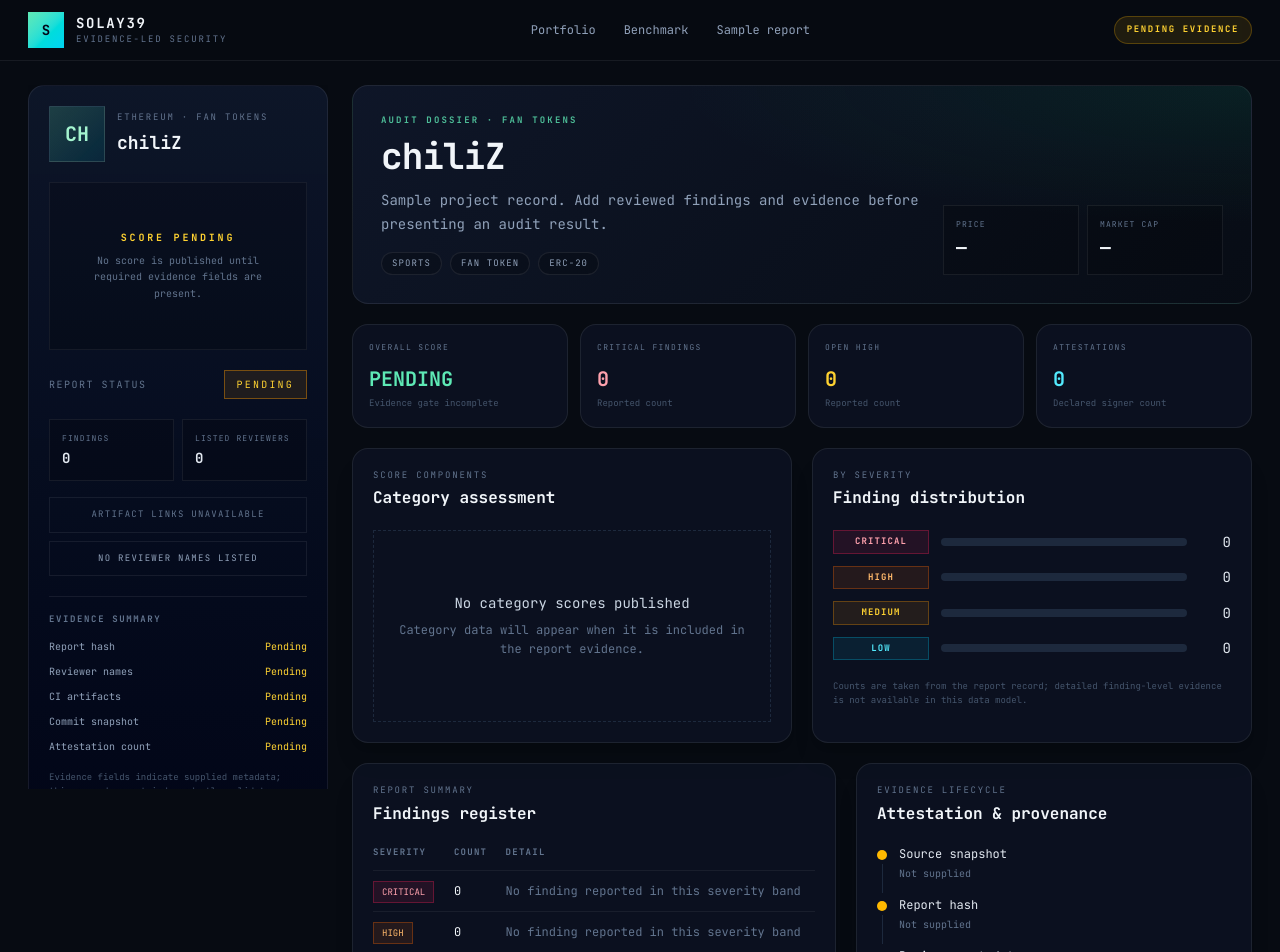
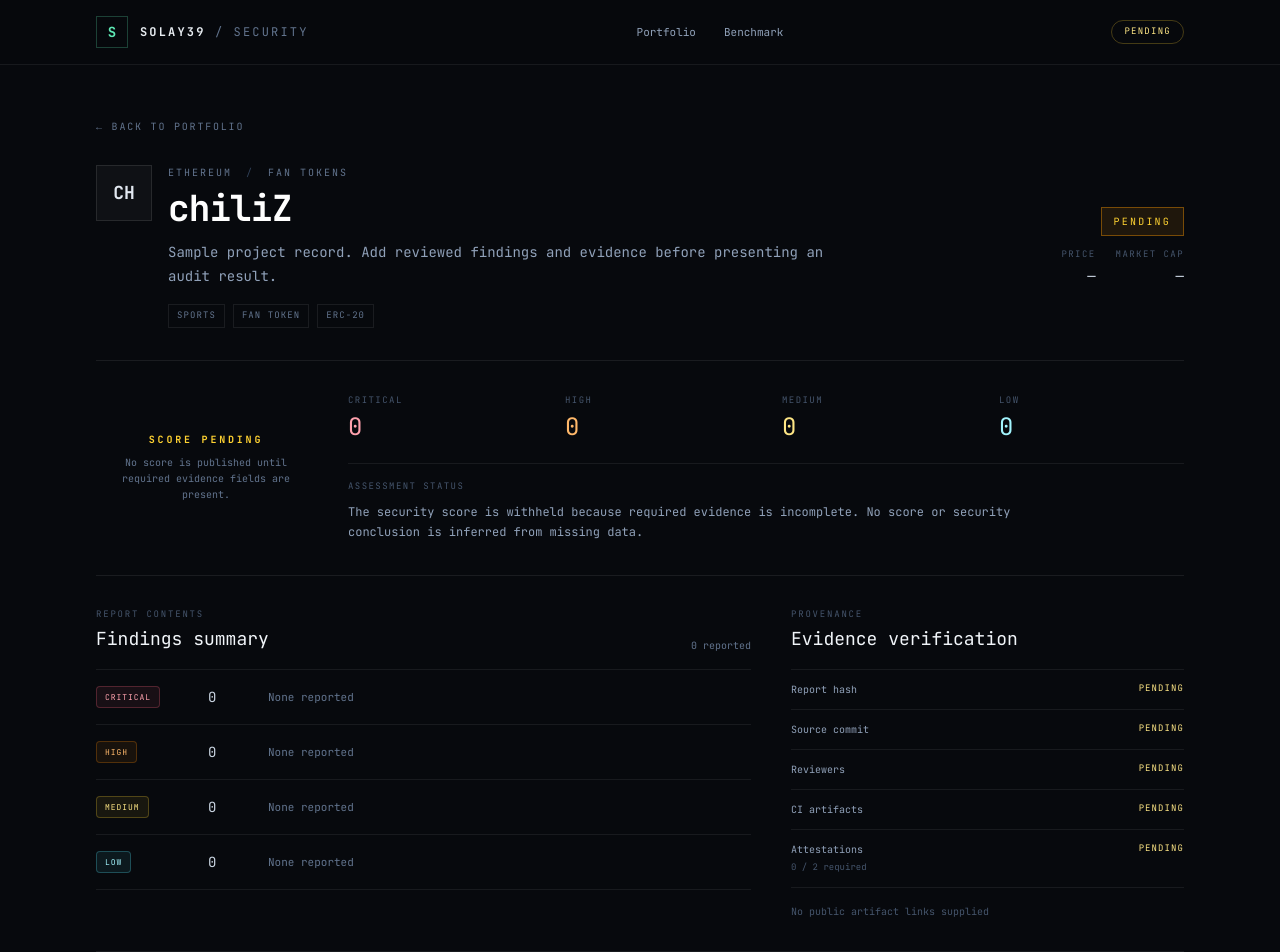
Before and after one commit to solay39/v0-smart-contract-audit-kc, a Next.js app: page /audit/chiliz in a window 1280 px wide. Shown: the top 952 px of the page. Built offline with nearby package versions, Linux system fonts and the light colour scheme.

Commit message:
fix: restore enterprise audit detail layout for pending reports

```diff
--- a/components/AuditEnterpriseDetail.tsx
+++ b/components/AuditEnterpriseDetail.tsx
@@ -1,15 +1,6 @@
 "use client"
 
 import Link from "next/link"
-import {
-  Bar,
-  BarChart,
-  CartesianGrid,
-  ResponsiveContainer,
-  Tooltip,
-  XAxis,
-  YAxis,
-} from "recharts"
 import { ScoreBadge } from "@/components/ScoreBadge"
 import { SecurityScoreRing } from "@/components/SecurityScoreRing"
 import { hasEnoughEvidence } from "@/lib/verification"
@@ -19,157 +10,136 @@ type Props = { project: AuditProject }
 type Severity = "CRITICAL" | "HIGH" | "MEDIUM" | "LOW"
 
 const severityStyles: Record<Severity, string> = {
-  CRITICAL: "border-rose-500/30 bg-rose-500/10 text-rose-300",
-  HIGH: "border-orange-500/30 bg-orange-500/10 text-orange-300",
-  MEDIUM: "border-amber-500/30 bg-amber-500/10 text-amber-300",
-  LOW: "border-cyan-500/30 bg-cyan-500/10 text-cyan-300",
+  CRITICAL: "border-rose-400/25 bg-rose-400/[0.07] text-rose-300",
+  HIGH: "border-orange-400/25 bg-orange-400/[0.07] text-orange-300",
+  MEDIUM: "border-amber-300/25 bg-amber-300/[0.07] text-amber-200",
+  LOW: "border-cyan-300/25 bg-cyan-300/[0.07] text-cyan-200",
 }
 
 export function AuditEnterpriseDetail({ project }: Props) {
   const evidence = project.evidence
-  const evidenceComplete = hasEnoughEvidence(evidence)
-  const score = evidenceComplete && project.score != null ? project.score : null
-  const categories = project.scoreBreakdown
-    ? [
-        { name: "Code security", score: project.scoreBreakdown.codeSecurity },
-        { name: "Architecture", score: project.scoreBreakdown.architecture },
-        { name: "Governance", score: project.scoreBreakdown.governance },
-        { name: "Economics", score: project.scoreBreakdown.economics },
-        { name: "On-chain", score: project.scoreBreakdown.onChain },
-      ]
-    : []
+  const verified = hasEnoughEvidence(evidence) && project.score !== null && project.score !== undefined
+  const score = verified ? project.score : null
 
-  const evidenceChecks = [
-    { label: "Report hash", present: Boolean(evidence.reportHash?.trim()), value: evidence.reportHash },
-    { label: "Reviewer names", present: Boolean(evidence.reviewerNames?.length), value: evidence.reviewerNames?.join(", ") },
-    { label: "CI artifacts", present: Boolean(evidence.ciArtifacts?.length), value: evidence.ciArtifacts?.join(", ") },
-    { label: "Commit snapshot", present: Boolean(evidence.commitHash?.trim()), value: evidence.commitHash },
-    { label: "Attestation count", present: Number(evidence.attestationCount ?? 0) >= 2, value: evidence.attestationCount ? `${evidence.attestationCount} declared signers` : undefined },
-  ]
-
-  const findingCounts: { severity: Severity; count: number }[] = [
+  const findings: { severity: Severity; count: number }[] = [
     { severity: "CRITICAL", count: project.findings.critical },
     { severity: "HIGH", count: project.findings.high },
     { severity: "MEDIUM", count: project.findings.medium },
     { severity: "LOW", count: project.findings.low },
   ]
-  const totalFindings = findingCounts.reduce((sum, item) => sum + item.count, 0)
-  const artifactLinks = (evidence.ciArtifacts ?? []).filter((item) => /^https:\/\//i.test(item))
+  const totalFindings = findings.reduce((sum, finding) => sum + finding.count, 0)
+
+  const evidenceItems = [
+    { label: "Report hash", value: evidence.reportHash, present: Boolean(evidence.reportHash?.trim()) },
+    { label: "Source commit", value: evidence.commitHash, present: Boolean(evidence.commitHash?.trim()) },
+    { label: "Reviewers", value: evidence.reviewerNames?.join(", "), present: Boolean(evidence.reviewerNames?.length) },
+    { label: "CI artifacts", value: evidence.ciArtifacts?.length ? `${evidence.ciArtifacts.length} supplied` : undefined, present: Boolean(evidence.ciArtifacts?.length) },
+    { label: "Attestations", value: `${evidence.attestationCount ?? 0} / 2 required`, present: Number(evidence.attestationCount ?? 0) >= 2 },
+  ]
+  const artifactUrls = (evidence.ciArtifacts ?? []).filter((item) => /^https:\/\//i.test(item))
 
   return (
-    <div className="min-h-screen bg-[#070b12] text-slate-100 selection:bg-emerald-400/20">
-      <header className="sticky top-0 z-30 border-b border-white/[0.07] bg-[#070b12]/90 backdrop-blur-xl">
-        <div className="mx-auto flex max-w-[1480px] items-center justify-between px-4 py-3 sm:px-7">
+    <div className="min-h-screen bg-[#07090d] text-[#e8edf2]">
+      <header className="sticky top-0 z-20 border-b border-white/[0.07] bg-[#07090d]/95 backdrop-blur">
+        <div className="mx-auto flex h-16 max-w-6xl items-center justify-between px-5 sm:px-8">
           <Link href="/" className="flex items-center gap-3 no-underline">
-            <span className="flex h-9 w-9 items-center justify-center rounded-xl bg-gradient-to-br from-emerald-300 to-cyan-400 text-sm font-black text-slate-950">S</span>
-            <span><span className="block text-sm font-bold tracking-[0.12em]">SOLAY39</span><span className="block text-[9px] uppercase tracking-[0.2em] text-slate-500">Evidence-led security</span></span>
+            <span className="flex h-8 w-8 items-center justify-center rounded-lg border border-emerald-300/25 text-sm font-bold text-emerald-300">S</span>
+            <span className="text-xs font-semibold tracking-[0.18em]">SOLAY39 <span className="font-normal text-slate-500">/ SECURITY</span></span>
           </Link>
-          <nav aria-label="Main navigation" className="hidden items-center gap-7 text-xs text-slate-400 sm:flex">
+          <nav aria-label="Main navigation" className="flex items-center gap-5 text-[11px] text-slate-400 sm:gap-7">
             <Link href="/" className="transition hover:text-white">Portfolio</Link>
             <Link href="/benchmark" className="transition hover:text-white">Benchmark</Link>
-            <Link href="/audit/injective-token" className="transition hover:text-white">Sample report</Link>
           </nav>
-          <div className={`rounded-full border px-3 py-1.5 text-[9px] font-semibold tracking-[0.18em] ${evidenceComplete ? "border-emerald-400/25 bg-emerald-400/10 text-emerald-300" : "border-amber-400/25 bg-amber-400/10 text-amber-300"}`}>
-            {evidenceComplete ? "EVIDENCE FIELDS PRESENT" : "PENDING EVIDENCE"}
-          </div>
+          <span className={`hidden rounded-full border px-3 py-1 text-[9px] font-medium tracking-[0.14em] sm:inline-flex ${verified ? "border-emerald-300/25 text-emerald-300" : "border-amber-300/25 text-amber-200"}`}>
+            {verified ? "EVIDENCE READY" : "PENDING"}
+          </span>
         </div>
       </header>
 
-      <div className="mx-auto grid max-w-[1480px] gap-6 px-4 py-6 sm:px-7 lg:grid-cols-[300px_minmax(0,1fr)]">
-        <aside className="lg:sticky lg:top-[78px] lg:max-h-[calc(100vh-96px)] lg:self-start lg:overflow-y-auto">
-          <div className="rounded-2xl border border-white/[0.08] bg-gradient-to-b from-slate-900/90 to-slate-950 p-5 shadow-2xl shadow-black/20">
-            <div className="flex items-center gap-3">
-              <div className="flex h-14 w-14 shrink-0 items-center justify-center rounded-xl border border-white/10 bg-gradient-to-br from-emerald-300/20 to-cyan-400/10 text-xl font-bold text-emerald-200">{project.ticker.slice(0, 2)}</div>
-              <div className="min-w-0"><p className="text-[9px] uppercase tracking-[0.2em] text-slate-500">{project.network} · {project.category}</p><h1 className="mt-1 truncate text-lg font-semibold">{project.name}</h1></div>
+      <main className="mx-auto max-w-6xl px-5 py-8 sm:px-8 sm:py-12">
+        <Link href="/" className="text-[10px] uppercase tracking-[0.18em] text-slate-500 transition hover:text-slate-200">← Back to portfolio</Link>
+
+        <section className="mt-7 border-b border-white/[0.08] pb-8">
+          <div className="flex flex-col gap-8 md:flex-row md:items-center md:justify-between">
+            <div className="flex items-start gap-4">
+              <div className="flex h-14 w-14 shrink-0 items-center justify-center rounded-xl border border-white/10 bg-white/[0.03] text-lg font-semibold text-slate-200">{project.ticker.slice(0, 2)}</div>
+              <div className="min-w-0">
+                <p className="text-[10px] uppercase tracking-[0.2em] text-slate-500">{project.network} <span className="px-1.5 text-slate-700">/</span> {project.category}</p>
+                <h1 className="mt-2 text-3xl font-semibold tracking-tight text-white sm:text-4xl">{project.name}</h1>
+                <p className="mt-3 max-w-2xl text-sm leading-6 text-slate-400">{project.description}</p>
+                <div className="mt-4 flex flex-wrap gap-2">{project.tags.map((tag) => <span key={tag} className="border border-white/[0.08] px-2 py-1 text-[9px] uppercase tracking-[0.12em] text-slate-500">{tag}</span>)}</div>
+              </div>
             </div>
-
-            <div className="my-5 flex justify-center rounded-xl border border-white/[0.06] bg-black/20 py-2">
-              <SecurityScoreRing score={score} evidence={evidence} />
-            </div>
-            <div className="flex items-center justify-between"><span className="text-[10px] uppercase tracking-[0.15em] text-slate-500">Report status</span><ScoreBadge score={score} rating={evidenceComplete ? project.rating : "PENDING"} evidence={evidence} /></div>
-
-            <div className="mt-5 grid grid-cols-2 gap-2">
-              <Metric label="Findings" value={String(totalFindings)} />
-              <Metric label="Listed reviewers" value={String(evidence.reviewerNames?.length ?? 0)} />
-            </div>
-            <div className="mt-4 space-y-2">
-              {artifactLinks.length > 0 ? artifactLinks.map((url) => <a key={url} href={url} target="_blank" rel="noreferrer" className="block rounded-lg border border-emerald-400/20 bg-emerald-400/[0.06] px-3 py-2.5 text-center text-[9px] font-semibold uppercase tracking-[0.16em] text-emerald-200 transition hover:bg-emerald-400/10">View artifact ↗</a>) : <div className="rounded-lg border border-white/[0.07] px-3 py-2.5 text-center text-[9px] uppercase tracking-[0.14em] text-slate-500">Artifact links unavailable</div>}
-              <div className="rounded-lg border border-white/[0.07] px-3 py-2.5 text-center text-[9px] uppercase tracking-[0.14em] text-slate-400">{evidence.reviewerNames?.length ? `${evidence.reviewerNames.length} reviewer name(s) listed` : "No reviewer names listed"}</div>
-            </div>
-            <div className="mt-5 border-t border-white/[0.07] pt-4">
-              <div className="mb-3 text-[9px] font-semibold uppercase tracking-[0.18em] text-slate-500">Evidence summary</div>
-              <div className="space-y-2.5">
-                {evidenceChecks.map((item) => <div key={item.label} className="flex items-start justify-between gap-3 text-[10px]"><span className="text-slate-400">{item.label}</span><span className={item.present ? "max-w-[150px] truncate text-right text-emerald-300" : "text-amber-300"}>{item.present ? item.value : "Pending"}</span></div>)}
+            <div className="flex min-w-[220px] flex-col items-start gap-3 md:items-end">
+              <ScoreBadge score={score} rating={verified ? project.rating : "PENDING"} evidence={evidence} />
+              <div className="flex gap-5 text-right">
+                <div><p className="text-[9px] uppercase tracking-[0.16em] text-slate-600">Price</p><p className="mt-1 text-sm text-slate-300">{project.price}</p>{project.change24h && <p className="mt-0.5 text-[10px] text-slate-500">{project.change24h}</p>}</div>
+                <div><p className="text-[9px] uppercase tracking-[0.16em] text-slate-600">Market cap</p><p className="mt-1 text-sm text-slate-300">{project.marketCap}</p></div>
               </div>
-              <p className="mt-4 text-[9px] leading-relaxed text-slate-600">Evidence fields indicate supplied metadata; this page does not independently validate signatures or artifact contents.</p>
             </div>
           </div>
-        </aside>
+        </section>
 
-        <main className="min-w-0 space-y-5">
-          <section className="overflow-hidden rounded-2xl border border-white/[0.08] bg-[radial-gradient(ellipse_at_top_right,_rgba(16,185,129,0.10),_transparent_45%),linear-gradient(135deg,_rgba(15,23,42,0.95),_rgba(8,13,22,0.95))] p-5 sm:p-7">
-            <div className="flex flex-col justify-between gap-6 xl:flex-row xl:items-end">
-              <div><p className="text-[9px] font-semibold uppercase tracking-[0.24em] text-emerald-300/80">Audit dossier · {project.category}</p><h2 className="mt-2 text-3xl font-semibold tracking-tight sm:text-4xl">{project.name}</h2><p className="mt-3 max-w-2xl text-sm leading-6 text-slate-400">{project.description}</p><div className="mt-4 flex flex-wrap gap-2">{project.tags.map((tag) => <span key={tag} className="rounded-full border border-white/[0.08] bg-black/20 px-2.5 py-1 text-[9px] uppercase tracking-[0.12em] text-slate-400">{tag}</span>)}</div></div>
-              <div className="grid grid-cols-2 gap-2 sm:min-w-[280px]"><MarketMetric label="Price" value={project.price} change={project.change24h} /><MarketMetric label="Market cap" value={project.marketCap} /></div>
+        <section className="grid gap-8 border-b border-white/[0.08] py-8 md:grid-cols-[220px_minmax(0,1fr)] md:items-center">
+          <div className="flex justify-center md:justify-start"><SecurityScoreRing score={score} evidence={evidence} size={188} /></div>
+          <div className="grid grid-cols-2 gap-x-8 gap-y-5 sm:grid-cols-4">
+            <Summary label="Critical" value={project.findings.critical} tone="text-rose-300" />
+            <Summary label="High" value={project.findings.high} tone="text-orange-300" />
+            <Summary label="Medium" value={project.findings.medium} tone="text-amber-200" />
+            <Summary label="Low" value={project.findings.low} tone="text-cyan-200" />
+            <div className="col-span-2 border-t border-white/[0.07] pt-4 sm:col-span-4">
+              <p className="text-[9px] uppercase tracking-[0.16em] text-slate-600">Assessment status</p>
+              <p className="mt-2 max-w-2xl text-xs leading-5 text-slate-400">
+                {verified
+                  ? "Required evidence fields are present. This indicator does not independently validate the signature or contents of linked artifacts."
+                  : "The security score is withheld because required evidence is incomplete. No score or security conclusion is inferred from missing data."}
+              </p>
+            </div>
+          </div>
+        </section>
+
+        <div className="grid gap-10 py-8 lg:grid-cols-[minmax(0,1.25fr)_minmax(280px,0.75fr)]">
+          <section>
+            <div className="mb-4 flex items-end justify-between gap-4">
+              <div><p className="text-[9px] uppercase tracking-[0.2em] text-slate-600">Report contents</p><h2 className="mt-1 text-lg font-medium text-slate-100">Findings summary</h2></div>
+              <span className="text-[10px] text-slate-500">{totalFindings} reported</span>
+            </div>
+            <div className="divide-y divide-white/[0.07] border-y border-white/[0.07]">
+              {findings.map((item) => (
+                <div key={item.severity} className="grid grid-cols-[100px_48px_minmax(0,1fr)] items-center gap-3 py-4">
+                  <span className={`w-fit rounded border px-2 py-1 text-[8px] font-medium tracking-[0.12em] ${severityStyles[item.severity]}`}>{item.severity}</span>
+                  <span className="font-mono text-sm text-slate-300">{item.count}</span>
+                  <span className="text-[11px] text-slate-500">{item.count === 0 ? "None reported" : "Finding details are not included in this summary record."}</span>
+                </div>
+              ))}
             </div>
           </section>
 
-          <section className="grid grid-cols-2 gap-3 xl:grid-cols-4">
-            <Kpi label="Overall score" value={score === null ? "PENDING" : `${score}/100`} note={score === null ? "Evidence gate incomplete" : `Rating ${project.rating ?? "—"}`} />
-            <Kpi label="Critical findings" value={String(project.findings.critical)} note="Reported count" tone="rose" />
-            <Kpi label="Open high" value={String(project.findings.high)} note="Reported count" tone="amber" />
-            <Kpi label="Attestations" value={String(evidence.attestationCount ?? 0)} note="Declared signer count" tone="cyan" />
-          </section>
+          <aside>
+            <div className="mb-4"><p className="text-[9px] uppercase tracking-[0.2em] text-slate-600">Provenance</p><h2 className="mt-1 text-lg font-medium text-slate-100">Evidence verification</h2></div>
+            <div className="divide-y divide-white/[0.07] border-y border-white/[0.07]">
+              {evidenceItems.map((item) => (
+                <div key={item.label} className="flex items-start justify-between gap-4 py-3">
+                  <div className="min-w-0"><p className="text-[10px] text-slate-400">{item.label}</p>{item.value && <p className="mt-1 break-all text-[9px] text-slate-600">{item.value}</p>}</div>
+                  <span className={`shrink-0 text-[9px] uppercase tracking-[0.12em] ${item.present ? "text-emerald-300" : "text-amber-200"}`}>{item.present ? "Supplied" : "Pending"}</span>
+                </div>
+              ))}
+            </div>
+            <div className="mt-4 flex flex-wrap gap-3">
+              {artifactUrls.length ? artifactUrls.map((url) => <a key={url} href={url} target="_blank" rel="noreferrer" className="text-[10px] text-emerald-300 underline decoration-emerald-300/30 underline-offset-4 hover:decoration-emerald-300">View artifact ↗</a>) : <span className="text-[10px] text-slate-600">No public artifact links supplied</span>}
+              {evidence.reviewerNames?.length ? <span className="text-[10px] text-slate-500">{evidence.reviewerNames.length} reviewer name(s) listed</span> : null}
+            </div>
+          </aside>
+        </div>
 
-          <section className="grid gap-5 xl:grid-cols-2">
-            <Panel title="Category assessment" eyebrow="Score components">
-              {categories.length ? <div className="h-64 w-full"><ResponsiveContainer width="100%" height="100%"><BarChart data={categories} margin={{ top: 8, right: 12, bottom: 4, left: -18 }}><CartesianGrid stroke="#1e293b" vertical={false} /><XAxis dataKey="name" stroke="#64748b" tickLine={false} axisLine={false} tick={{ fontSize: 10 }} /><YAxis domain={[0, 100]} stroke="#64748b" tickLine={false} axisLine={false} tick={{ fontSize: 10 }} /><Tooltip contentStyle={{ background: "#0b1220", border: "1px solid #334155", borderRadius: 10, fontSize: 12 }} /><Bar dataKey="score" name="Score" fill="#34d399" radius={[6, 6, 0, 0]} /></BarChart></ResponsiveContainer></div> : <EmptyState title="No category scores published" detail="Category data will appear when it is included in the report evidence." />}
-            </Panel>
-            <Panel title="Finding distribution" eyebrow="By severity">
-              <div className="space-y-3">{findingCounts.map((finding) => <div key={finding.severity} className="flex items-center gap-3"><span className={`w-24 rounded-md border px-2 py-1 text-center text-[9px] font-semibold tracking-[0.12em] ${severityStyles[finding.severity]}`}>{finding.severity}</span><div className="h-2 flex-1 overflow-hidden rounded-full bg-slate-800"><div className="h-full rounded-full bg-gradient-to-r from-cyan-400 to-emerald-400" style={{ width: totalFindings ? `${Math.max(4, finding.count / totalFindings * 100)}%` : "0%" }} /></div><span className="w-8 text-right font-mono text-sm text-slate-200">{finding.count}</span></div>)}</div>
-              <p className="mt-5 text-[9px] text-slate-600">Counts are taken from the report record; detailed finding-level evidence is not available in this data model.</p>
-            </Panel>
-          </section>
-
-          <section className="grid gap-5 xl:grid-cols-[1.1fr_0.9fr]">
-            <Panel title="Findings register" eyebrow="Report summary">
-              <div className="overflow-x-auto"><table className="min-w-full text-left text-xs"><thead className="text-[9px] uppercase tracking-[0.14em] text-slate-500"><tr><th className="pb-3 pr-4">Severity</th><th className="pb-3 pr-4">Count</th><th className="pb-3">Detail</th></tr></thead><tbody>{findingCounts.map((item) => <tr key={item.severity} className="border-t border-white/[0.06]"><td className="py-3 pr-4"><span className={`rounded-md border px-2 py-1 text-[9px] ${severityStyles[item.severity]}`}>{item.severity}</span></td><td className="py-3 pr-4 font-mono">{item.count}</td><td className="py-3 text-slate-500">{item.count ? "Finding details not included in this report record" : "No finding reported in this severity band"}</td></tr>)}</tbody></table></div>
-            </Panel>
-            <Panel title="Attestation & provenance" eyebrow="Evidence lifecycle">
-              <div className="space-y-0">{[
-                { label: "Source snapshot", value: evidence.commitHash || "Not supplied", done: Boolean(evidence.commitHash) },
-                { label: "Report hash", value: evidence.reportHash || "Not supplied", done: Boolean(evidence.reportHash) },
-                { label: "Reviewer metadata", value: evidence.reviewerNames?.length ? evidence.reviewerNames.join(", ") : "Not supplied", done: Boolean(evidence.reviewerNames?.length) },
-                { label: "CI artifact references", value: evidence.ciArtifacts?.length ? `${evidence.ciArtifacts.length} reference(s)` : "Not supplied", done: Boolean(evidence.ciArtifacts?.length) },
-                { label: "Signer threshold", value: `${evidence.attestationCount ?? 0} / 2`, done: Number(evidence.attestationCount ?? 0) >= 2 },
-              ].map((item, index, list) => <div key={item.label} className="flex gap-3"><div className="flex flex-col items-center"><span className={`mt-1 h-2.5 w-2.5 rounded-full ${item.done ? "bg-emerald-400" : "bg-amber-400"}`} />{index < list.length - 1 && <span className="my-1 min-h-7 w-px flex-1 bg-slate-800" />}</div><div className="min-w-0 pb-4"><div className="text-xs font-medium text-slate-200">{item.label}</div><div className="mt-1 break-all text-[10px] text-slate-500">{item.value}</div></div></div>)}</div>
-            </Panel>
-          </section>
-
-          <section className="rounded-2xl border border-white/[0.07] bg-slate-900/40 px-4 py-3 text-[9px] leading-relaxed text-slate-500">Status is based on required evidence fields being present. It is not a guarantee of security, independent signature verification, or production readiness.</section>
-        </main>
-      </div>
+        <footer className="border-t border-white/[0.07] pt-4 text-[9px] leading-relaxed text-slate-600">
+          Presence of evidence metadata is not proof that signatures are valid or that artifacts were independently reproduced. This report is not a guarantee of security or a deployment recommendation.
+        </footer>
+      </main>
     </div>
   )
 }
 
-function Panel({ title, eyebrow, children }: { title: string; eyebrow: string; children: React.ReactNode }) {
-  return <section className="rounded-2xl border border-white/[0.08] bg-slate-900/55 p-5 shadow-xl shadow-black/10"><div className="mb-5"><p className="text-[9px] uppercase tracking-[0.2em] text-slate-500">{eyebrow}</p><h3 className="mt-1 text-base font-semibold text-slate-100">{title}</h3></div>{children}</section>
+function Summary({ label, value, tone }: { label: string; value: number; tone: string }) {
+  return <div><p className="text-[9px] uppercase tracking-[0.16em] text-slate-600">{label}</p><p className={`mt-1 text-2xl font-medium ${tone}`}>{value}</p></div>
 }
-
-function Metric({ label, value }: { label: string; value: string }) {
-  return <div className="rounded-xl border border-white/[0.07] bg-black/20 p-3"><p className="text-[8px] uppercase tracking-[0.14em] text-slate-500">{label}</p><p className="mt-1 text-sm font-semibold text-slate-200">{value}</p></div>
-}
-
-function MarketMetric({ label, value, change }: { label: string; value: string; change?: string }) {
-  return <div className="min-w-[122px] rounded-xl border border-white/[0.07] bg-black/20 p-3"><p className="text-[8px] uppercase tracking-[0.14em] text-slate-500">{label}</p><p className="mt-1 text-lg font-semibold text-slate-100">{value}</p>{change && <p className="mt-1 text-[9px] text-slate-500">{change}</p>}</div>
-}
-
-function Kpi({ label, value, note, tone = "emerald" }: { label: string; value: string; note: string; tone?: "emerald" | "rose" | "amber" | "cyan" }) {
-  const style = { emerald: "text-emerald-300", rose: "text-rose-300", amber: "text-amber-300", cyan: "text-cyan-300" }[tone]
-  return <div className="rounded-2xl border border-white/[0.08] bg-slate-900/55 p-4"><p className="text-[8px] uppercase tracking-[0.17em] text-slate-500">{label}</p><p className={`mt-3 truncate text-xl font-semibold ${style}`}>{value}</p><p className="mt-1 text-[9px] text-slate-600">{note}</p></div>
-}
-
-function EmptyState({ title, detail }: { title: string; detail: string }) {
-  return <div className="flex min-h-48 flex-col items-center justify-center rounded-xl border border-dashed border-slate-800 px-5 text-center"><p className="text-sm text-slate-300">{title}</p><p className="mt-2 max-w-sm text-xs leading-relaxed text-slate-500">{detail}</p></div>
-}
```
